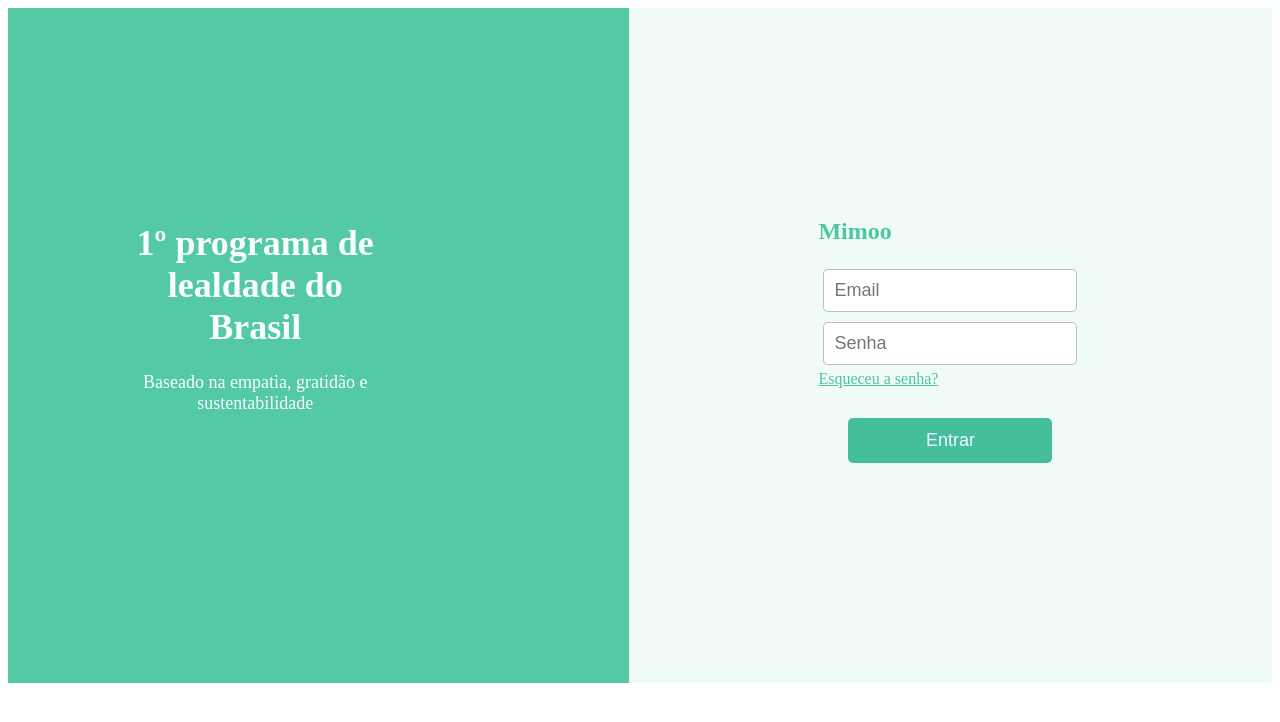
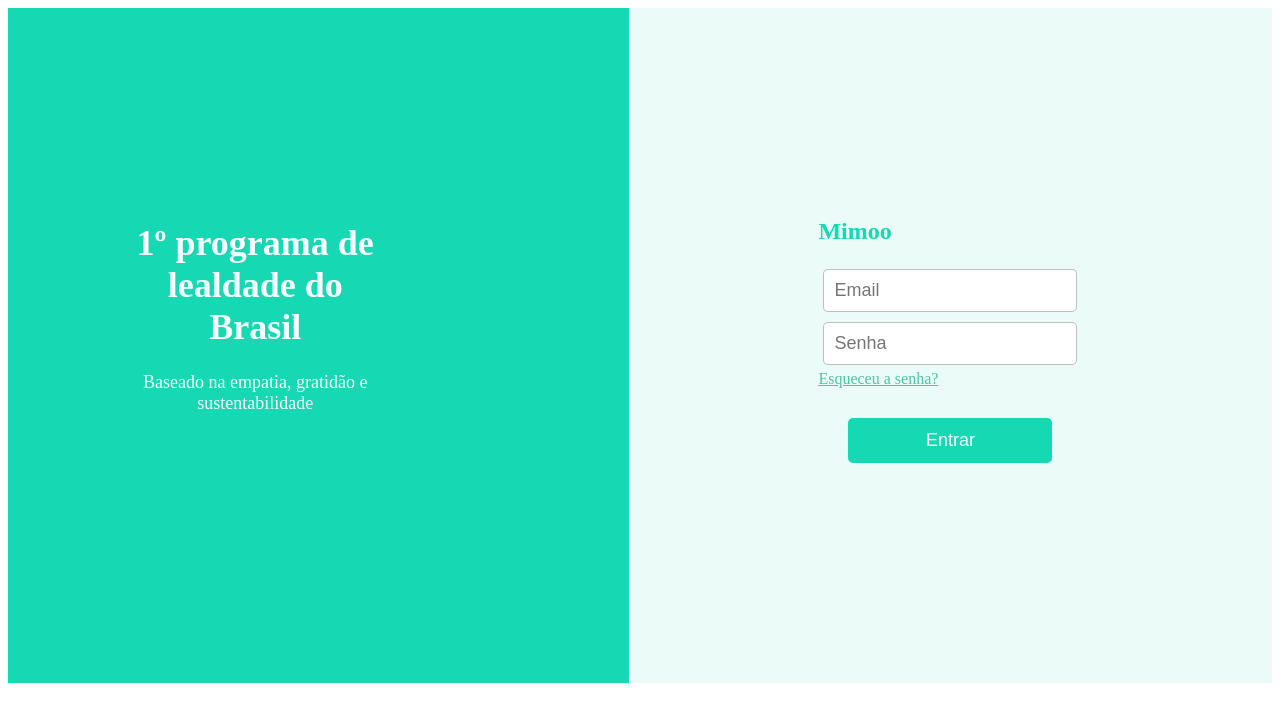
Before and after one commit to CarolinaInglethe/ci-project-mimoo-sponsor-registration, a React (Create React App) app: page / in a window 1280 px wide. Shown: the top 722 px of the page. Built offline with nearby package versions, Linux system fonts and the light colour scheme.

Commit message:
Cria pag patrocinadores, botao login vai para pratocinadores

```diff
--- a/src/App.tsx
+++ b/src/App.tsx
@@ -3,6 +3,7 @@
 import './css/App.css';
 import Dashboard from './pages/dashboard';
 import Login from './pages/Login';
+import Sponsors from './pages/ Sponsors';
 
 function App() {
   return (
@@ -12,6 +13,7 @@
           <Route path="/login" element={<Login />} />
           <Route path="/" element={<Login />} />
           <Route path="/dashboard" element={ <Dashboard /> } />
+          <Route path="/sponsors" element={ <Sponsors /> } />
         </Routes>
       </BrowserRouter>
     </div>
--- /dev/null
+++ b/src/components/NavBar.tsx
@@ -0,0 +1,14 @@
+import React from 'react';
+import logoMimoo from '../images/logo-mimoo.png';
+
+const NavBar = () => {
+  return (
+    <div>
+    <img src={logoMimoo} alt="logo" />
+      NavBar
+    </div>
+
+  )
+};
+
+export default NavBar;
--- a/src/css/App.css
+++ b/src/css/App.css
@@ -1,5 +1,5 @@
 .login-container {
-  background-color: rgba(78, 199, 163, 0.959);
+  background-color: #16D8B3;
   display: flex;
   height: 100%;
 }
@@ -30,7 +30,7 @@
 }
 
 .green-button {
-  background-color: rgba(63, 189, 151, 0.959);
+  background-color: #16D8B3;
   border: 1px rgba(50, 116, 96, 0.76);
   border-radius: 5px;
   color: aliceblue;
--- /dev/null
+++ b/src/pages/ Sponsors.tsx
@@ -0,0 +1,13 @@
+import React from 'react';
+import NavBar from '../components/NavBar';
+
+const Sponsors = () => {
+  return (
+    <div>
+      <NavBar/>
+      <h3>Pagina Patrocinadores</h3>
+    </div>
+  )
+}
+
+export default Sponsors;
--- a/src/pages/Login.tsx
+++ b/src/pages/Login.tsx
@@ -1,7 +1,7 @@
 import React, { useState } from 'react';
 import Input from '../components/input';
 import GreenButton from '../components/GreenButton';
-import { Link } from 'react-router-dom'
+import { Link, useNavigate } from 'react-router-dom'
 
 interface stateInfoUser { email: string; password: string}
 
@@ -13,6 +13,7 @@
   const [ infoUserLogin, setInfoUserLogin ] = useState<stateInfoUser>({ email:'', password:'' })
   const [ nameButtonLogin, setNameButtonLogin ] = useState('Entrar')
   const [ messageLogin, setMessageLogin ] = useState('null');
+  const navigate = useNavigate()
 
   const handleChangeInputLogin = ({ target }: evInputs) => {
     const { value,name } = target;
@@ -32,8 +33,9 @@
     if (emailRegex.test(infoUserLogin.email) !== true) {
       return setMessageLogin('Formato de email inválido');
     }
-    setMessageLogin('null')
+    setMessageLogin('null');
     setNameButtonLogin('Carregando..');
+    navigate('/sponsors');
   }
 
   return (
@@ -44,7 +46,7 @@
       </div>
 
       <form className="login-form-container">
-        <h2 style={ { color:'rgba(70, 196, 158, 0.959)' } }>Mimoo</h2>
+        <h2 style={ { color:'#16D8B3' } }>Mimoo</h2>
         <Input
           inputplaceholder="Email"
           name="email"
```
Also changed, not shown: src/images/logo-mimoo.png (added).
